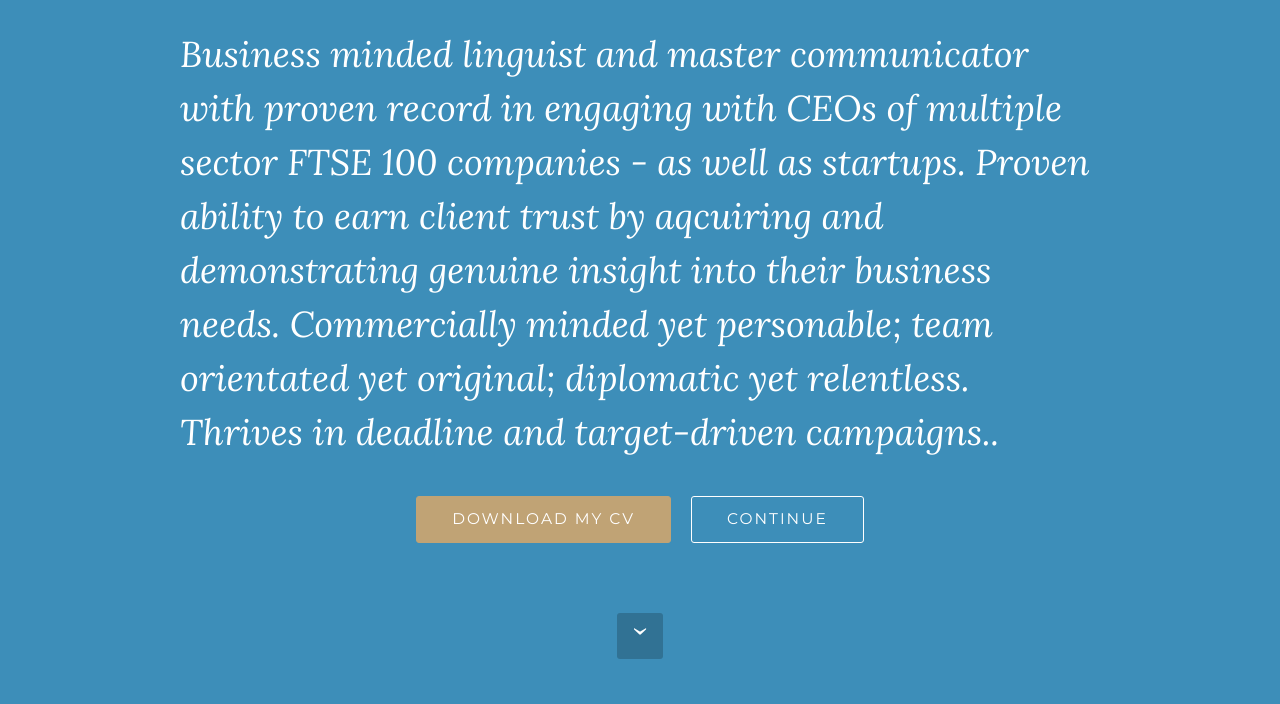
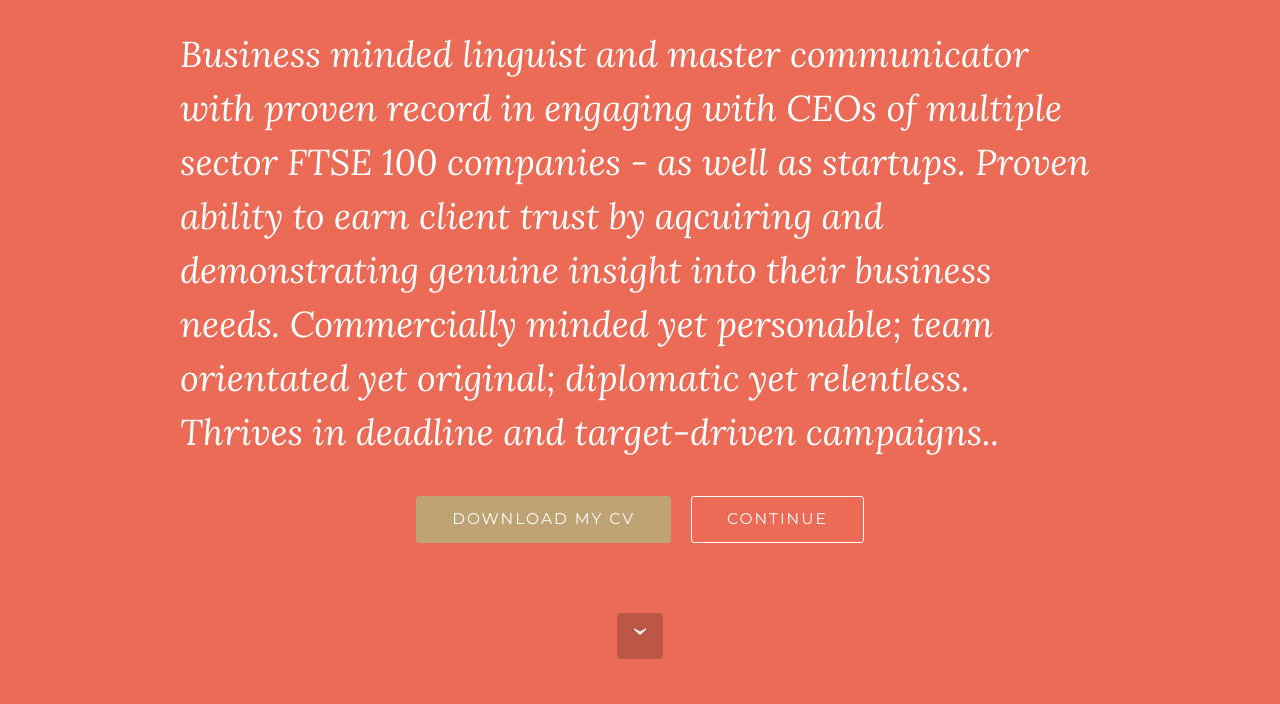
Before and after one commit to KateDubrovska/KateDubrovska.github.io, a plain HTML site: page index.html in a window 1280 px wide. Shown: the part 93-797 px from the top of the page. Drawn offline with Linux system fonts and the light colour scheme; files whose address does not match are found by name.

Commit message:
create github pages

```diff
--- a/index.html
+++ b/index.html
@@ -59,7 +59,7 @@
 
 </section>
 
-<section class="engine"><a rel="external" href="https://mobirise.com">Website Creator</a></section><section class="mbr-section mbr-section-hero mbr-section-full mbr-section-with-arrow mbr-after-navbar" id="header1-9" style="background-color: rgb(61, 142, 185);">
+<section class="engine"><a rel="external" href="https://mobirise.com">Mobirise Web Builder</a></section><section class="mbr-section mbr-section-hero mbr-section-full mbr-section-with-arrow mbr-after-navbar" id="header1-9" style="background-color: rgb(235, 107, 86);">
 
 
 
```
Also changed, not shown: 1 other file.
